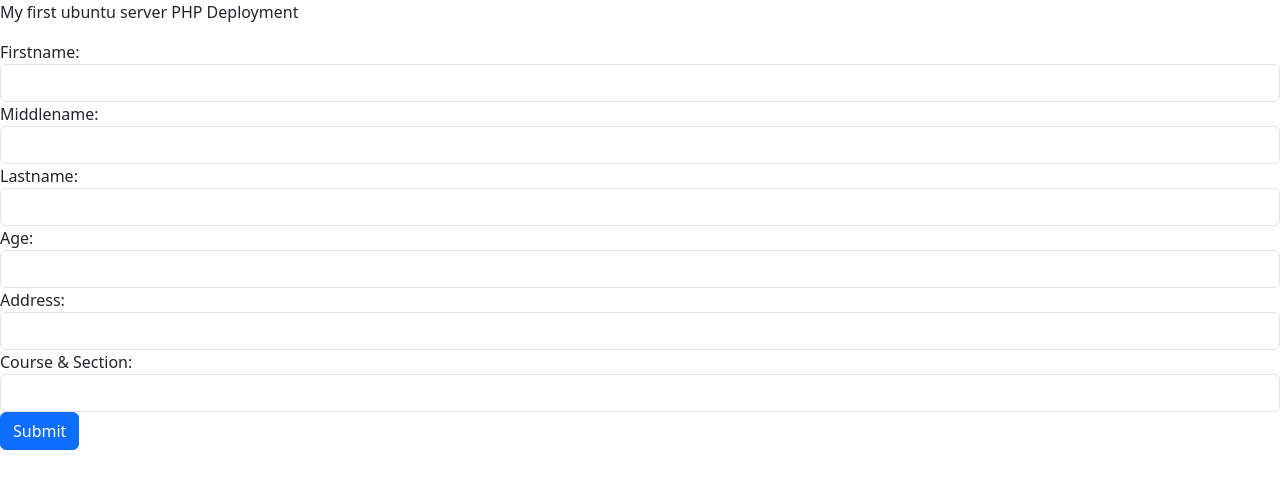
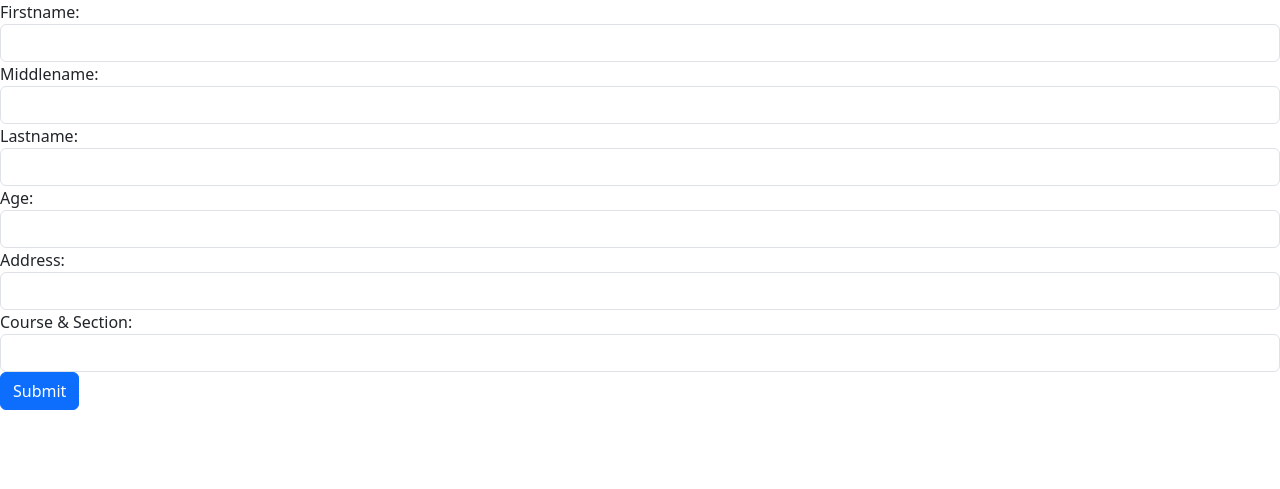
Before and after one commit to mariarosa26/test3, a PHP site: page / in a window 1280 px wide. Shown: the top 489 px of the page. Run offline with PHP 8.4, Linux system fonts and the light colour scheme.

Commit message:
Update index.php

```diff
--- a/index.php
+++ b/index.php
@@ -9,8 +9,7 @@
 <link href="https://cdn.jsdelivr.net/npm/bootstrap@5.3.3/dist/css/bootstrap.min.css" rel="stylesheet" integrity="sha384-QWTKZyjpPEjISv5WaRU9OFeRpok6YctnYmDr5pNlyT2bRjXh0JMhjY6hW+ALEwIH" crossorigin="anonymous">
 
 <body>
- <p> My first ubuntu server PHP Deployment</p>
-</body>
+  <form action="signup.php" method="POST">
 
 <div>
 	<label>Firstname:</label>
@@ -42,6 +41,8 @@
 	<div>
 	<button type="submit" class="btn btn-primary">Submit</button>
 </div>
+</body>
+
 </html>
 
 <script src="https://cdn.jsdelivr.net/npm/bootstrap@5.3.3/dist/js/bootstrap.bundle.min.js" integrity="sha384-YvpcrYf0tY3lHB60NNkmXc5s9fDVZLESaAA55NDzOxhy9GkcIdslK1eN7N6jIeHz" crossorigin="anonymous"></script>
```
